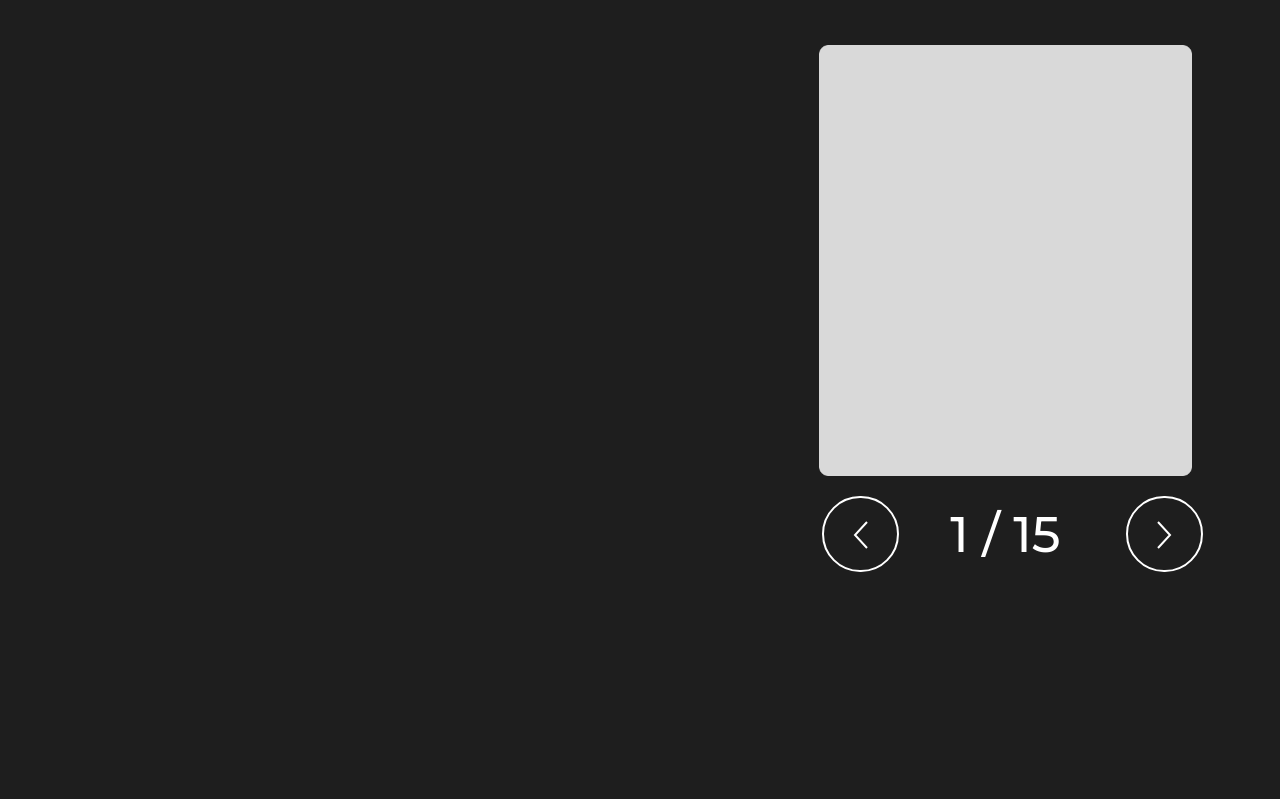
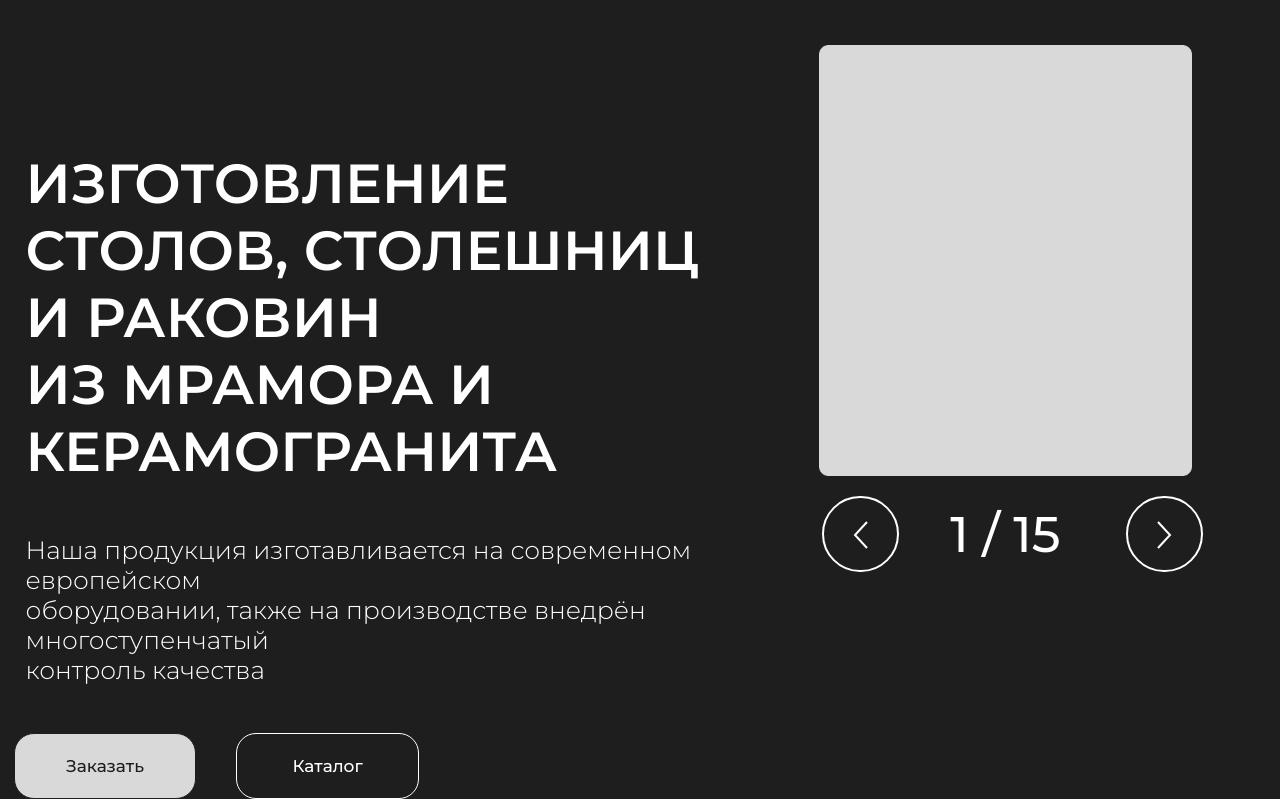
Before and after one commit to Nick-Fernandezz/bagama_fullstack, a Django app: page / in a window 1280 px wide; the page is wider, and only the part inside the window is pictured. Shown: the part 57-856 px from the top of that part. Before the commit the page ends 629 px from the top of that part, so only its background shows below. Run offline with Django 4.2, Linux system fonts and the light colour scheme.

Commit message:
update header main

```diff
--- a/shop/static/shop/css/index.css
+++ b/shop/static/shop/css/index.css
@@ -42,7 +42,64 @@
     text-align: center;
     color: #fff;
 }
+.title {
+    margin-top: 150px;
+    font-family: 'Montserrat';
+    font-style: normal;
+    font-weight: 600;
+    font-size: 55px;
+    line-height: 67px;
+    text-align: left;
+    color: #FFFFFF;
+}
+.under-title {
+    margin-top: 50px;
+    font-family: 'Montserrat';
+    font-style: normal;
+    font-weight: 300;
+    font-size: 25px;
+    line-height: 30px;
+    text-align: left;
+    color: #FFFFFF;
 
+}
+
+.head-link {
+    padding: 20px 10px;
+    margin-top: 40px;
+    margin-right: 40px;
+    background: #D9D9D9;
+    border-radius: 20px;
+    border: 1px solid #1E1E1E;
+}
+.text-head-link {
+    text-decoration: none;
+    color: #1E1E1E;
+    font-family: 'Montserrat';
+    font-style: normal;
+    font-weight: 500;
+    font-size: 17px;
+    line-height: 24px;
+    user-select: none;
+}
+.head-catalog {
+    padding: 20px 10px;
+    margin-top: 40px;
+    margin-right: 40px;
+    border-radius: 20px;
+    border: 1px solid #FFFFFF;
+}
+
+.text-head-catalog {
+    text-decoration: none;
+    color: white;
+    font-family: 'Montserrat';
+    font-style: normal;
+    font-weight: 500;
+    font-size: 17px;
+    line-height: 24px;
+    user-select: none;
+}
 /* @media (max-width: 990px) {
     .nav-bar {
         width: 50vh;
--- a/shop/templates/shop/index.html
+++ b/shop/templates/shop/index.html
@@ -8,8 +8,23 @@
 {% block content %}
     <main>
         <div class="container-main">
-            <div class="row align-items-center justify-content-center text-center">
+            <div class="row justify-content-center text-center">
                 <div class="col-7">
+                    <div>
+                    <h1 class="title">ИЗГОТОВЛЕНИЕ СТОЛОВ, СТОЛЕШНИЦ И РАКОВИН<br>
+                        ИЗ МРАМОРА И КЕРАМОГРАНИТА</h1>
+                    <h2 class="under-title">Наша продукция изготавливается на современном
+                        европейском<br> оборудовании,
+                        также на производстве внедрён многоступенчатый<br> контроль качества</h2>
+                    </div>
+                    <div class="row">
+                        <div class="col-3 head-link">
+                            <a class="text-head-link" href="#">Заказать</a>
+                        </div>
+                        <div class="col-3 head-catalog">
+                            <a class="text-head-catalog" href="#">Каталог</a>
+                        </div>
+                    </div>
 
                 </div>
                 <div class="col-5 slider-block">
```
